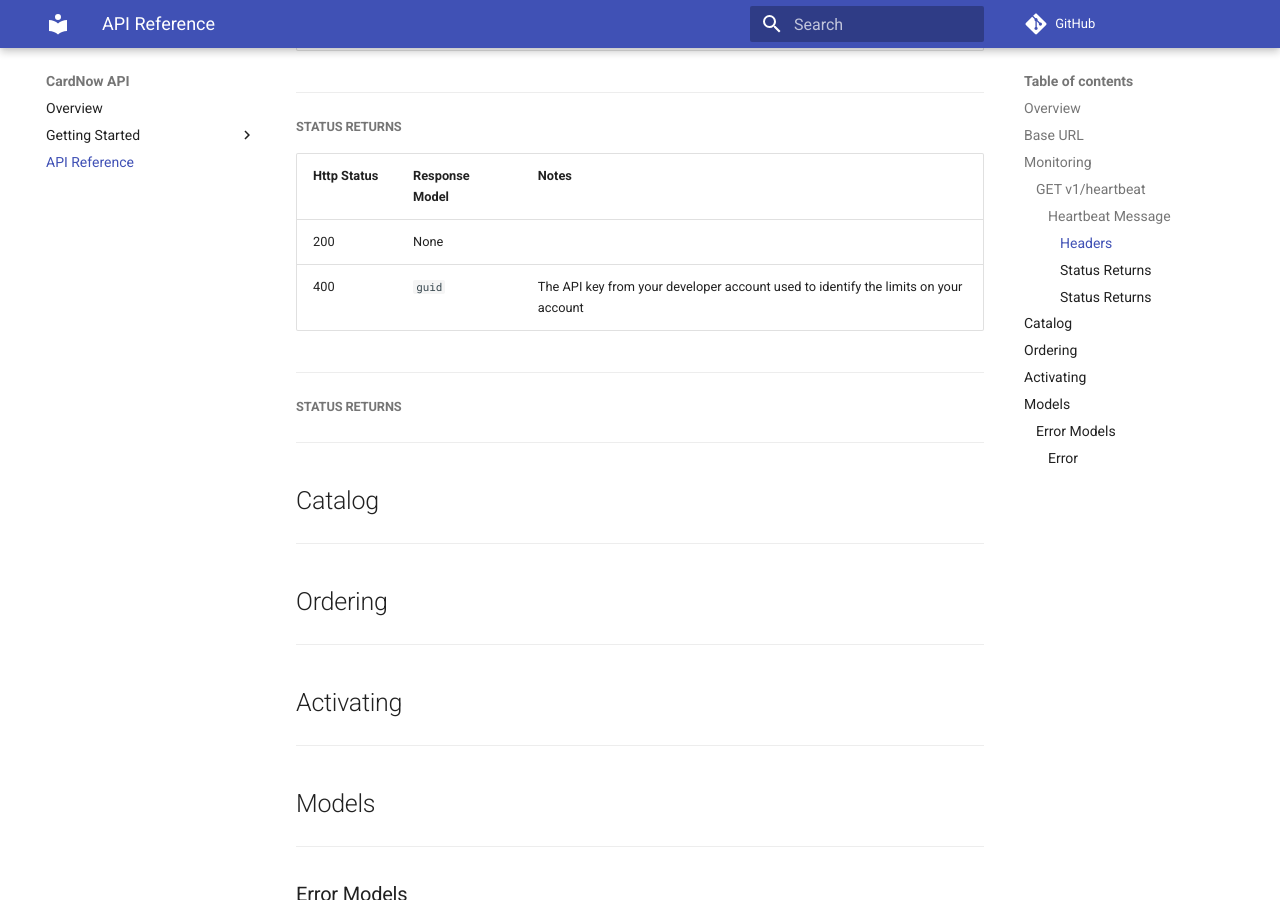
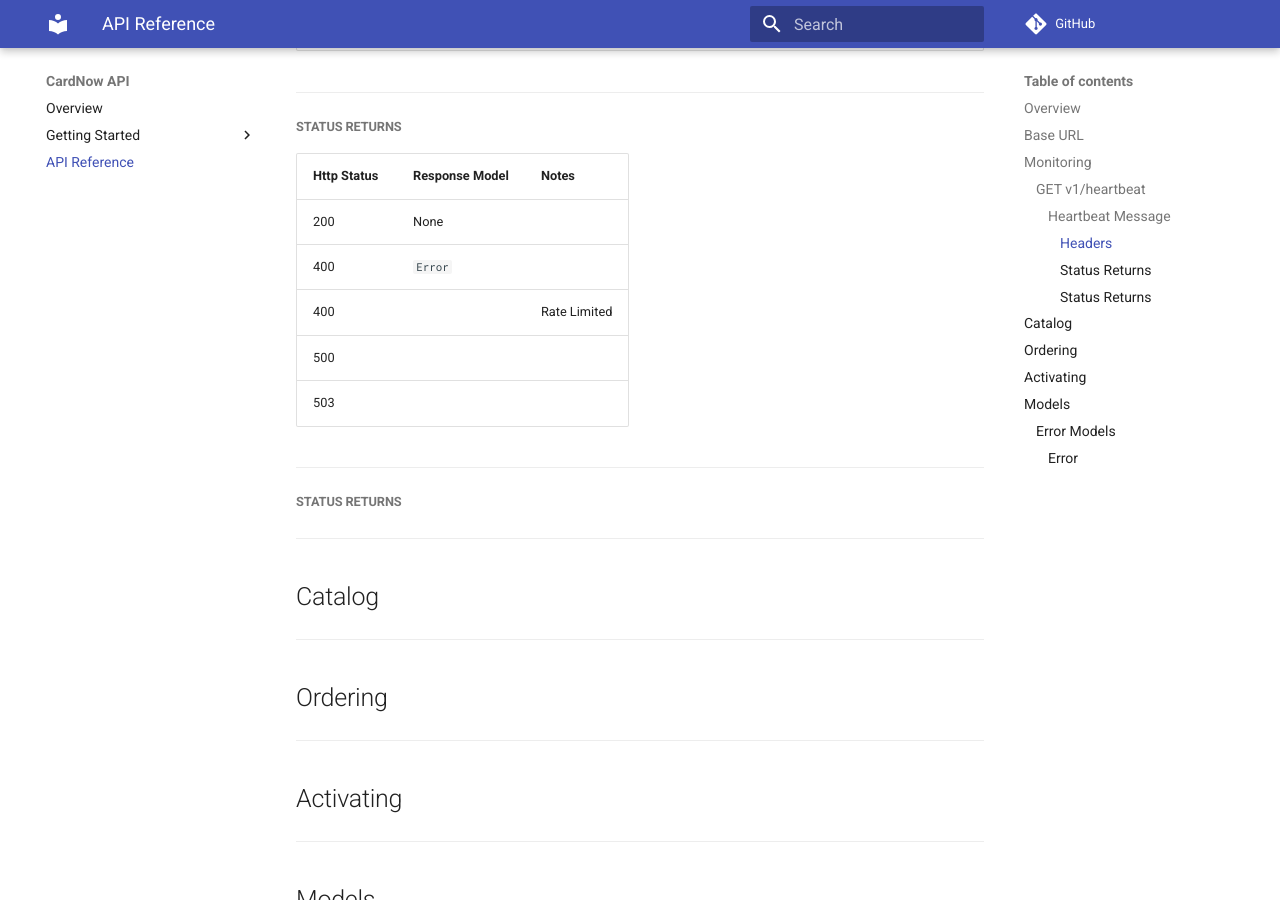
Before and after one commit to RewardLayer/CardNow-docs, an MkDocs documentation site: the page built from docs/api-reference.md, in a window 1280 px wide and 900 px high, scrolled down 1398 px. Built offline with MkDocs 1.6.1 and Material for MkDocs 9.7.7, drawn with Linux system fonts in a browser that asks for light colours; comment, search, counter and statistics services are not loaded.

Commit message:
added more docs

```diff
--- a/docs/api-reference.md
+++ b/docs/api-reference.md
@@ -55,7 +55,10 @@ Response - 503
 |Http Status|Response Model|Notes|
 |---|---|---|
 |200|None||
-|400|`guid`|The API key from your developer account used to identify the limits on your account|
+|400|`Error`||
+|400| |Rate Limited|
+|500| ||
+|503| ||
 
 ***
 ##### Status Returns
```
